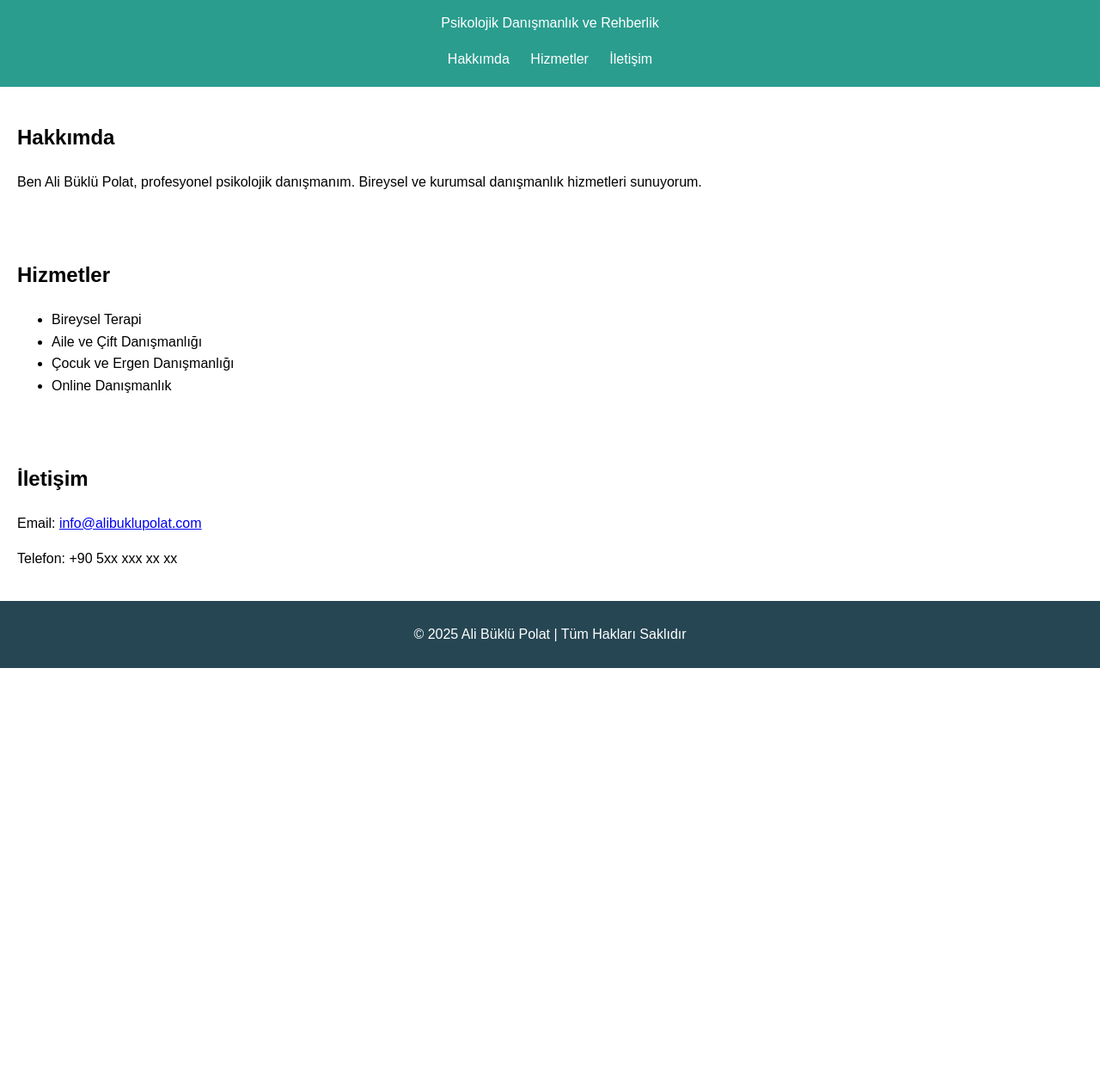
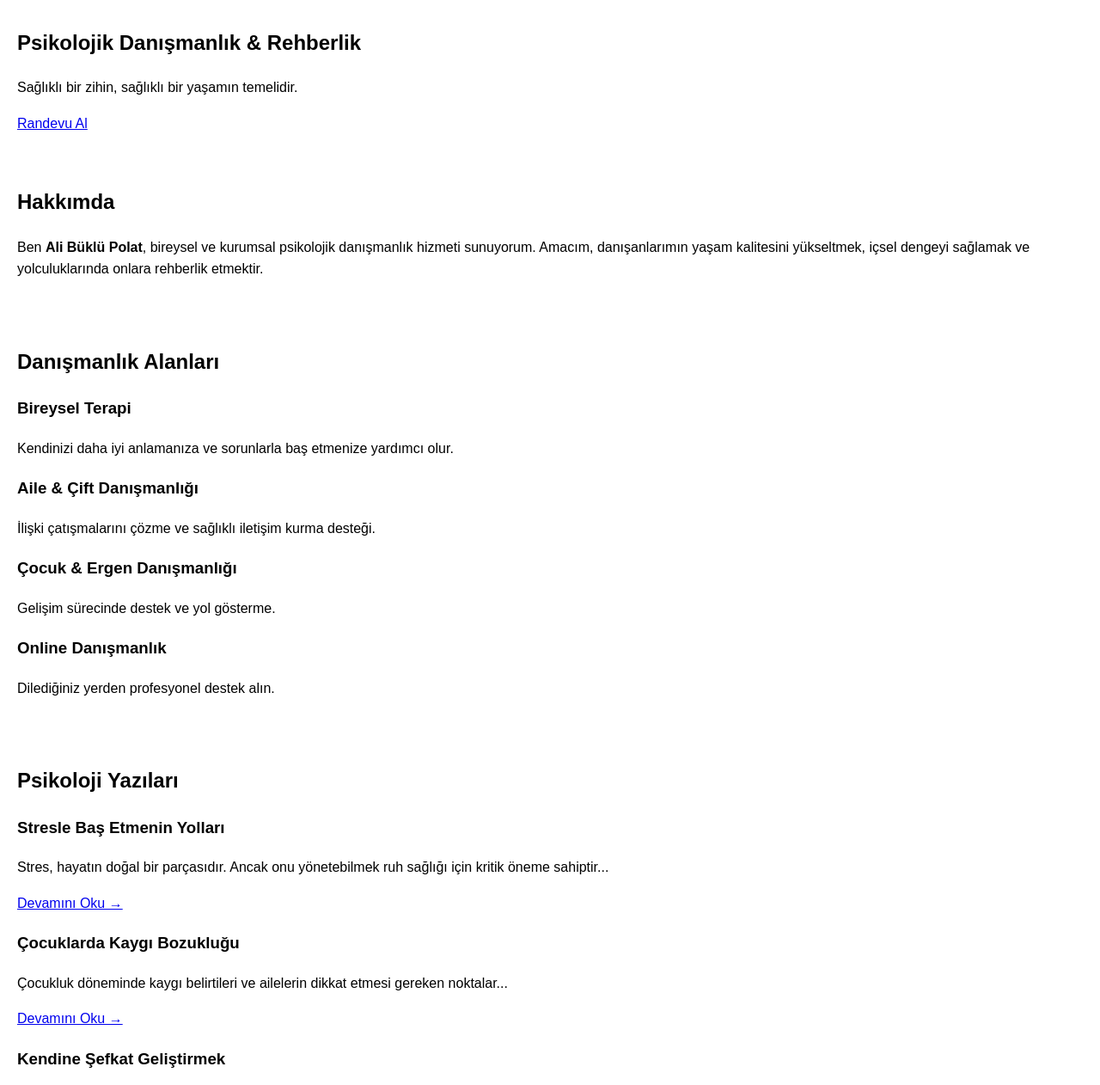
Before and after one commit to Apodurden/ali-buklu-polat-psikoloji, a plain HTML site: page index.html in a window 1280 px wide. Shown: the part 100-1362 px from the top of the page at 86% size. Before the commit the page ends 877 px from the top, so only its background shows below. Drawn offline with Linux system fonts and the light colour scheme.

Commit message:
Update index.html

```diff
--- a/index.html
+++ b/index.html
@@ -7,39 +7,90 @@
   <link rel="stylesheet" href="style.css">
 </head>
 <body>
+  <!-- NAVBAR -->
   <header>
-    <h1>Ali Büklü Polat</h1>
-    <p>Psikolojik Danışmanlık ve Rehberlik</p>
+    <div class="logo">Ali Büklü Polat</div>
     <nav>
+      <a href="#anasayfa">Ana Sayfa</a>
       <a href="#hakkimda">Hakkımda</a>
-      <a href="#hizmetler">Hizmetler</a>
+      <a href="#alanlar">Danışmanlık Alanları</a>
+      <a href="#yazilar">Psikoloji Yazıları</a>
       <a href="#iletisim">İletişim</a>
     </nav>
   </header>
 
-  <section id="hakkimda">
-    <h2>Hakkımda</h2>
-    <p>Ben Ali Büklü Polat, profesyonel psikolojik danışmanım. Bireysel ve kurumsal danışmanlık hizmetleri sunuyorum.</p>
+  <!-- HERO -->
+  <section id="anasayfa" class="hero">
+    <h1>Psikolojik Danışmanlık & Rehberlik</h1>
+    <p>Sağlıklı bir zihin, sağlıklı bir yaşamın temelidir.</p>
+    <a href="#iletisim" class="btn">Randevu Al</a>
   </section>
 
-  <section id="hizmetler">
-    <h2>Hizmetler</h2>
-    <ul>
-      <li>Bireysel Terapi</li>
-      <li>Aile ve Çift Danışmanlığı</li>
-      <li>Çocuk ve Ergen Danışmanlığı</li>
-      <li>Online Danışmanlık</li>
-    </ul>
+  <!-- HAKKIMDA -->
+  <section id="hakkimda" class="container">
+    <h2>Hakkımda</h2>
+    <p>
+      Ben <strong>Ali Büklü Polat</strong>, bireysel ve kurumsal psikolojik danışmanlık hizmeti sunuyorum.
+      Amacım, danışanlarımın yaşam kalitesini yükseltmek, içsel dengeyi sağlamak ve yolculuklarında onlara rehberlik etmektir.
+    </p>
   </section>
 
-  <section id="iletisim">
+  <!-- ALANLAR -->
+  <section id="alanlar" class="container">
+    <h2>Danışmanlık Alanları</h2>
+    <div class="cards">
+      <div class="card">
+        <h3>Bireysel Terapi</h3>
+        <p>Kendinizi daha iyi anlamanıza ve sorunlarla baş etmenize yardımcı olur.</p>
+      </div>
+      <div class="card">
+        <h3>Aile & Çift Danışmanlığı</h3>
+        <p>İlişki çatışmalarını çözme ve sağlıklı iletişim kurma desteği.</p>
+      </div>
+      <div class="card">
+        <h3>Çocuk & Ergen Danışmanlığı</h3>
+        <p>Gelişim sürecinde destek ve yol gösterme.</p>
+      </div>
+      <div class="card">
+        <h3>Online Danışmanlık</h3>
+        <p>Dilediğiniz yerden profesyonel destek alın.</p>
+      </div>
+    </div>
+  </section>
+
+  <!-- YAZILAR -->
+  <section id="yazilar" class="container">
+    <h2>Psikoloji Yazıları</h2>
+    <div class="blog">
+      <article>
+        <h3>Stresle Baş Etmenin Yolları</h3>
+        <p>Stres, hayatın doğal bir parçasıdır. Ancak onu yönetebilmek ruh sağlığı için kritik öneme sahiptir...</p>
+        <a href="#">Devamını Oku →</a>
+      </article>
+      <article>
+        <h3>Çocuklarda Kaygı Bozukluğu</h3>
+        <p>Çocukluk döneminde kaygı belirtileri ve ailelerin dikkat etmesi gereken noktalar...</p>
+        <a href="#">Devamını Oku →</a>
+      </article>
+      <article>
+        <h3>Kendine Şefkat Geliştirmek</h3>
+        <p>Kendi ihtiyaçlarınızı fark etmek ve kendinize anlayışla yaklaşmak, ruh sağlığınızı güçlendirir...</p>
+        <a href="#">Devamını Oku →</a>
+      </article>
+    </div>
+  </section>
+
+  <!-- İLETİŞİM -->
+  <section id="iletisim" class="container">
     <h2>İletişim</h2>
     <p>Email: <a href="mailto:info@alibuklupolat.com">info@alibuklupolat.com</a></p>
     <p>Telefon: +90 5xx xxx xx xx</p>
+    <p>Adres: İstanbul, Türkiye</p>
   </section>
 
+  <!-- FOOTER -->
   <footer>
-    <p>© 2025 Ali Büklü Polat | Tüm Hakları Saklıdır</p>
+    <p>© 2025 Ali Büklü Polat | Psikolojik Danışmanlık</p>
   </footer>
 </body>
 </html>
```
